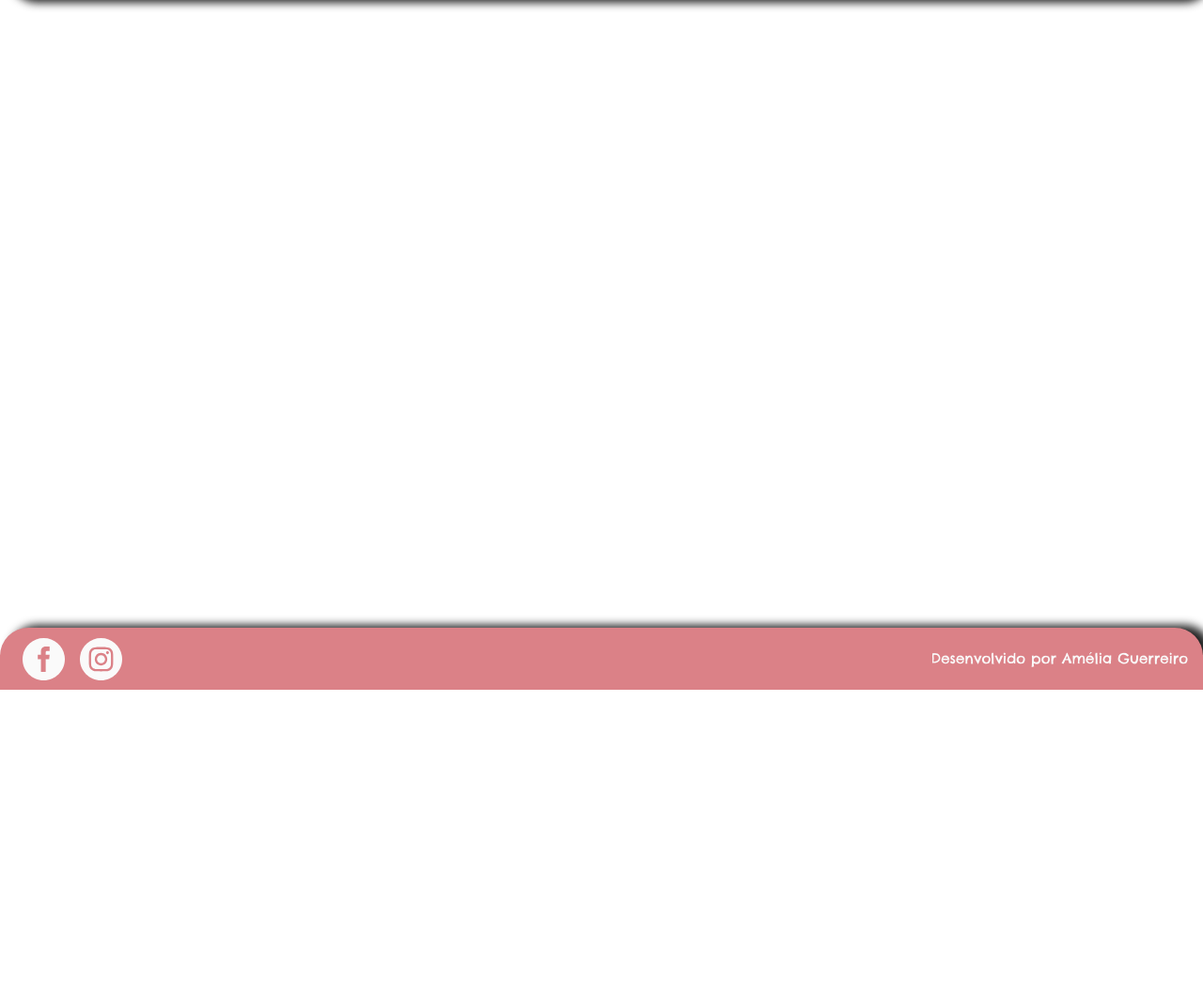
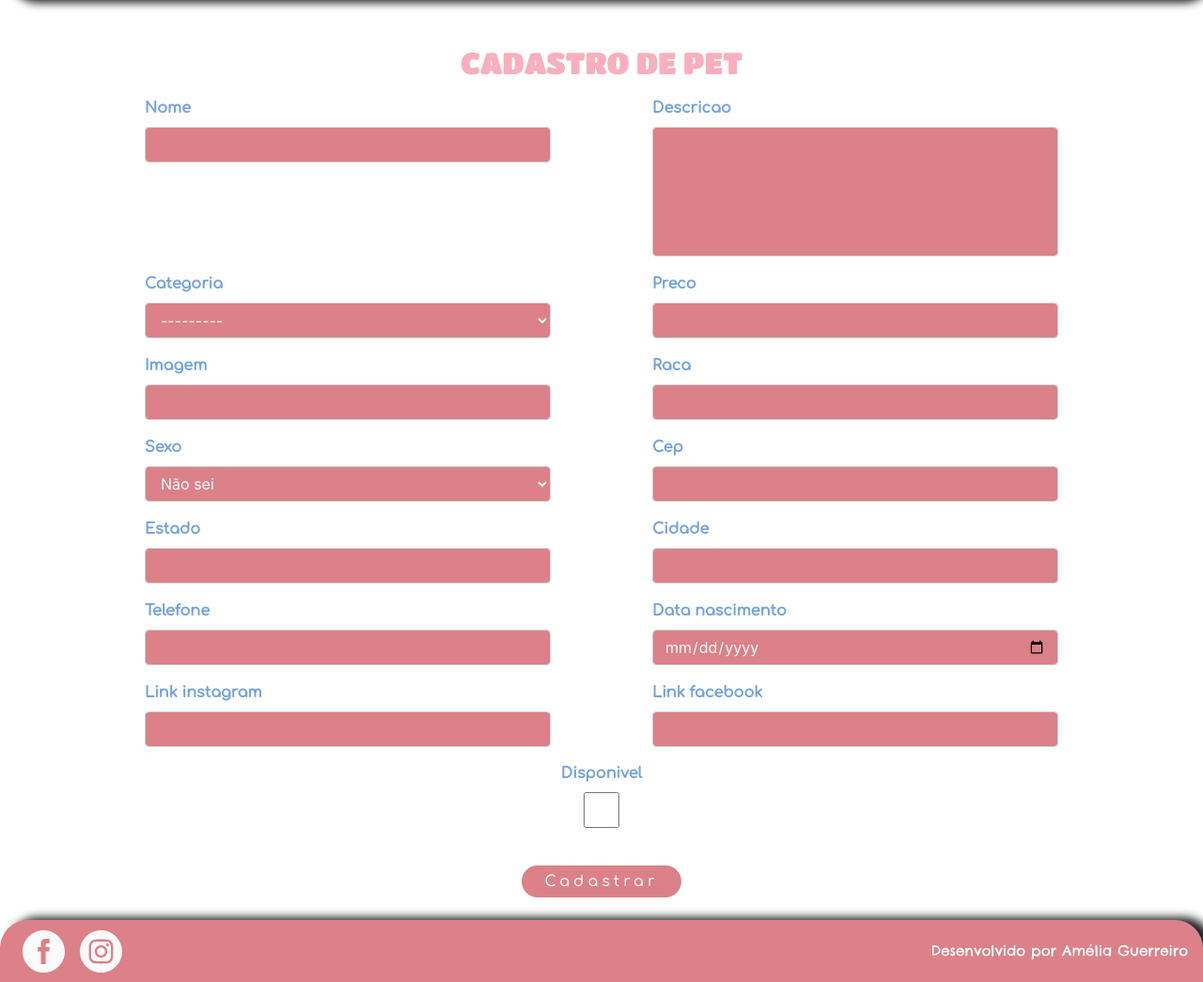
Before and after one commit to JujubaOhime/DjangoAdotaPet, a Django app: page /pets/cadastra_pets/ in a window 1280 px wide. Shown: the part 66-1111 px from the top of the page at 94% size. Before the commit the page ends 800 px from the top, so only its background shows below. Run offline with Django 3.2, Linux system fonts and the light colour scheme; a user stored in the database is signed in; data comes from the database, SQL or seed files in the repository; both versions use the stored data as it was after the commit; some libraries are stand-ins or nearby versions; some web fonts are replaced.

Commit message:
adicionado cadastro de animal

```diff
--- a/pet/forms.py
+++ b/pet/forms.py
@@ -1,22 +1,61 @@
 from django import forms
 
+from AdotaPet import settings
 from pet.models import Pet
 
 
 class PesquisaPetForm(forms.Form):
     query_string = forms.CharField(
         widget=forms.TextInput(attrs={'class': 'form-control border-0 bg-secondary', 'max-lenght': '100',
-                                      'placeholder': 'Buscar', 'aria-describedby':'button-addon1',
-                                      'style':'border-radius: 25px; background-color: var(--blue) !important; color: var(--white)'}, ),
+                                      'placeholder': 'Buscar', 'aria-describedby': 'button-addon1',
+                                      'style': 'border-radius: 25px; background-color: var(--blue) !important; color: var(--white)'}, ),
         required=False
     )
-    #<input type="text" name="nome" id="id_nome" class="form-control form-control-sm" maxlength="100">
+    # <input type="text" name="nome" id="id_nome" class="form-control form-control-sm" maxlength="100">
 
 
 class PetForm(forms.ModelForm):
 
+    def __init__(self, *args, **kwargs):
+        super(PetForm, self).__init__(*args, **kwargs)
+
+        self.fields['preco'].min_value = 0
+        self.fields['preco'].error_messages = {'required': 'Campo obrigatório.',
+                                               'invalid': 'Valor inválido.',
+                                               'max_digits': 'Mais de 5 dígitos no total.',
+                                               'max_decimal_places': 'Mais de 2 dígitos decimais.',
+                                               'max_whole_digits': 'Mais de 3 dígitos inteiros.'}
+        self.fields['preco'].widget.attrs.update({
+            'class': 'form-control form-control-sm',
+            'onkeypress': 'return (event.charCode >= 48 && event.charCode <= 57) || event.charCode == 44'
+        })
+
+        for visible in self.visible_fields():
+            visible.field.widget.attrs['class'] = 'form-control'
+
     class Meta:
         model = Pet
-        fields = ('nome', 'descricao', 'categoria', 'data_cadastro', 'preco', 'disponivel', 'imagem',
-                  'cep', 'raca', 'estado', 'sexo', 'cidade', 'link_facebook', 'telefone', 'link_instagram'
-                  ,'data_nascimento')
+        widgets = {'data_nascimento': forms.DateInput(attrs={'type': 'date', 'min': '1899-01-01', 'max': '2010-12-31'}),
+                   'sexo': forms.Select(),
+                   'categoria': forms.Select(),
+                   'cep': forms.TextInput(),
+                   'estado': forms.TextInput(attrs={'id': 'id_estado', 'name': 'estado', 'readonly': 'readonly'}),
+                   'cidade': forms.TextInput(attrs={'readonly': 'readonly'}),
+                   'telefone': forms.TextInput(),
+                   'link_instagram': forms.URLInput(),
+                   'link_facebook': forms.URLInput(),
+                   'descricao': forms.Textarea(),
+                   'disponivel': forms.CheckboxInput(),
+                   'preco': forms.NumberInput(attrs={'maxlength': '7', 'min': '0', 'max': '10000', 'step': '0.05'}),
+                   }
+        fields = ('nome', 'descricao', 'categoria', 'preco', 'imagem', 'raca', 'sexo',
+                  'cep', 'estado', 'cidade', 'telefone',  'data_nascimento', 'link_instagram', 'link_facebook', 'disponivel'
+                 )
+
+        data_nascimento = forms.DateField(
+            input_formats=settings.DATE_INPUT_FORMATS
+        )
+
+        disponivel = forms.BooleanField(
+            required=False
+        )
--- a/pet/models.py
+++ b/pet/models.py
@@ -1,4 +1,8 @@
+from django.contrib.auth.models import User
 from django.db import models
+from django.utils.datetime_safe import datetime
+
+from autenticacao.models import Profile
 from categoria.models import Categoria
 
 class Pet(models.Model):
@@ -6,7 +10,7 @@
     nome = models.CharField(max_length=100, db_index=True)
     slug = models.SlugField(max_length=100)
     imagem = models.CharField(max_length=50, blank=True)
-    preco = models.DecimalField(max_digits=6, decimal_places=2, default=0)
+    preco = models.DecimalField(max_digits=6, decimal_places=2, default="0,00")
     disponivel = models.BooleanField(default=False)
     link_instagram = models.URLField(max_length=200, blank=True)
     link_facebook = models.URLField(max_length=200, blank=True)
@@ -14,7 +18,7 @@
     sexo_escolhas = [('F', 'Fêmea'), ('M', 'Macho'), ('N', 'Não sei')]
     sexo = models.CharField(max_length=1, choices=sexo_escolhas, default='N')
     descricao = models.TextField()
-    data_cadastro = models.DateField()
+    data_cadastro = models.DateField(default=datetime.now)
     data_nascimento = models.DateField(blank=True)
     likes = models.PositiveIntegerField(default=0)
     dislikes = models.PositiveIntegerField(default=0)
@@ -32,6 +36,7 @@
     estado = models.CharField(max_length=2, choices=estado_escolhas)
     cep = models.CharField(max_length=9)
     cidade = models.CharField(max_length=20)
+    usuario = models.ForeignKey(User, on_delete=models.CASCADE, null=True)
 
 
     class Meta:
--- a/pet/templates/pet/cadastra_pet.html
+++ b/pet/templates/pet/cadastra_pet.html
@@ -1,4 +1,5 @@
-{%  extends "base.html" %}
+{% extends "base.html" %}
+
 {% load static %}
 
 {% block titulo %}
@@ -6,5 +7,41 @@
 {% endblock %}
 
 {% block corpo %}
+    <section id="login" class="register d-flex container w-100 justify-content-center align-items-center">
+        <div class="container register">
+            <form action="" method="POST" class="mb-4 mt-5">
+                {% csrf_token %}
+                <h2 class="text-secondary text-center mx-auto d-block w-100 text-uppercase pb-2">Cadastro de Pet</h2>
+                <div class="d-lg-flex flex-wrap justify-content-around align-content-center">
+                    {% for campo in form %}
+                        <div class="form-group">
+                            <label for="{{ campo.id_for_label }}"
+                                   class="font-weight-bold text-secondary">{{ campo.label }}
+                            </label>
+
+                            <div>
+                                {{ campo }}
+                                <div class="invalid-feedback">
+                                    {% for error in campo.errors %}
+                                        {{ error }}
+                                    {% endfor %}
+                                </div>
+                            </div>
+
+                        </div>
+                    {% endfor %}
+                </div>
+
+
+                <button type="submit"
+                        class="btn rounded mt-4 text-center d-block mx-auto pl-4 pr-4 pt-1 pb-1 text-white">
+                    Cadastrar
+                </button>
+            </form>
+        </div>
+
+    </section>
+
+
 
 {% endblock %}
--- a/pet/views.py
+++ b/pet/views.py
@@ -4,7 +4,7 @@
 from pet.forms import PesquisaPetForm, PetForm
 from pet.models import Pet
 from django.template.defaultfilters import slugify
-
+from django.contrib import messages
 
 
 def index(request):
@@ -42,15 +42,34 @@
 
 @user_passes_test(lambda u: u.is_staff)
 def cadastra_pets(request):
-    pet_form = PetForm()
+
+    if request.POST:
+        pet_form = PetForm(request.POST)
+        if pet_form.is_valid():
+            pet = pet_form.save(commit=False)
+            pet.slug = slugify(pet.nome)
+            pet.usuario = request.user
+            pet.save()
+            messages.add_message(request, messages.INFO, 'Pet cadastrado com sucesso!')
+
+            return render(request, 'pet/exibe_pet.html', {'pet': pet})
+
+        else:
+            print("ué")
+            print(pet_form.errors)
+            ctx = {'pet_form': pet_form}
+            return render(request, 'autenticacao/cadastra_pet.html', ctx)
+
+    else:
+        pet_form = PetForm()
 
     return render(request, 'pet/cadastra_pet.html', {'form': pet_form})
 
-@user_passes_test(lambda u: u.is_staff)
+
 def exibe_pet(request, id):
     pet = get_object_or_404(Pet, pk=id)
     request.session['pet_id_del'] = id
-    return render(request, 'pet/pagina_pet.html', {'pet': pet})
+    return render(request, 'pet/exibe_pet.html', {'pet': pet})
 
 @user_passes_test(lambda u: u.is_staff)
 def edita_pet(request, id):
--- a/static/css/styles.css
+++ b/static/css/styles.css
@@ -379,7 +379,7 @@
      letter-spacing: 4px !important;
  }
 
- #login a{
+ #login a, #register a{
      color: var(--cyan) !important;
      text-decoration: none;
      font-family: Comfortaa;
@@ -440,3 +440,17 @@
     margin-right: 0px;
     margin-left: 0px
  }
+
+ #login .form-group{
+     flex-basis: 40% !important;
+ }
+
+ #login .form-group textarea{
+     max-height: 138px;
+     resize: none;
+ }
+
+ label[for=id_disponivel]{
+     display: block;
+     text-align: center;
+ }
--- a/static/js/script.js
+++ b/static/js/script.js
@@ -18,7 +18,15 @@
 $('document').ready(function () {
     $('#id_cpf').mask('000.000.000-00');
     $('#id_rg').mask("99.999.999-9");
-    $("#id_telefone").mask("(00) 0000-00009");
+    var options = {
+        onKeyPress: function (phone, e, field, options) {
+            var masks = ['(00) 0000-00000', '(00) 00000-0000'];
+            var mask = (phone.length > 14) ? masks[1] : masks[0];
+            $('#id_telefone').mask(mask, options);
+        }
+    };
+
+    $('#id_telefone').mask('(00) 0000-00000', options);
     $("#id_cep").mask("00000-000");
     $("#id_data_nascimento").mask("00/00/0000");
 
@@ -63,21 +71,21 @@
                 equalTo: "#id_password1",
                 minlength: '5'
             },
-            password1:{
+            password1: {
                 minlength: '5'
             },
 
-            first_name:{
+            first_name: {
                 minlength: '3'
             },
-            last_name:{
+            last_name: {
                 minlength: '3'
             },
 
-            last_name:{
+            last_name: {
                 minlength: '3'
             },
-            username:{
+            username: {
                 minlength: '3'
             },
             cpf: {
@@ -89,19 +97,19 @@
             inputUF: {
                 maxlength: '2'
             },
-            cep:{
+            cep: {
                 minlength: '9'
             },
-            data_nascimento:{
+            data_nascimento: {
                 maxlength: '10'
             },
 
 
         },
-        onfocusout: function(element) {
+        onfocusout: function (element) {
             this.element(element); // triggers validation
         },
-        onkeyup: function(element, event) {
+        onkeyup: function (element, event) {
             this.element(element); // triggers validation
         }
     });
--- a/templates/base.html
+++ b/templates/base.html
@@ -87,6 +87,7 @@
     <script src="{% static 'js/bootstrap.js' %}"></script>
     <script src="{% static 'js/jquery.mask.js' %}"></script>
     <script src="{% static 'js/jquery.validate.js' %}"></script>
+    <script src="{% static 'js/jquery.maskMoney.min.js' %}"></script>
     <script src="{% static 'js/script.js' %}"></script>
 
     {% block script %}
```
Also changed, not shown: db.sqlite3, pet/migrations/0002_pet_usuario.py (added), pet/migrations/0003_auto_20201122_0252.py (added), pet/templates/pet/exibe_pet.html (renamed from pet/templates/pet/pagina_pet.html), static/js/jquery.maskMoney.min.js (added).
